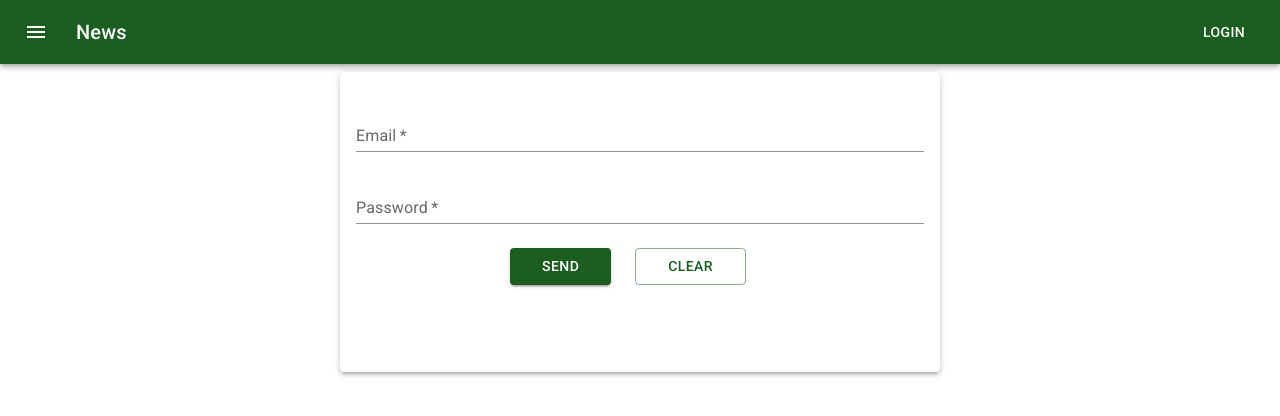
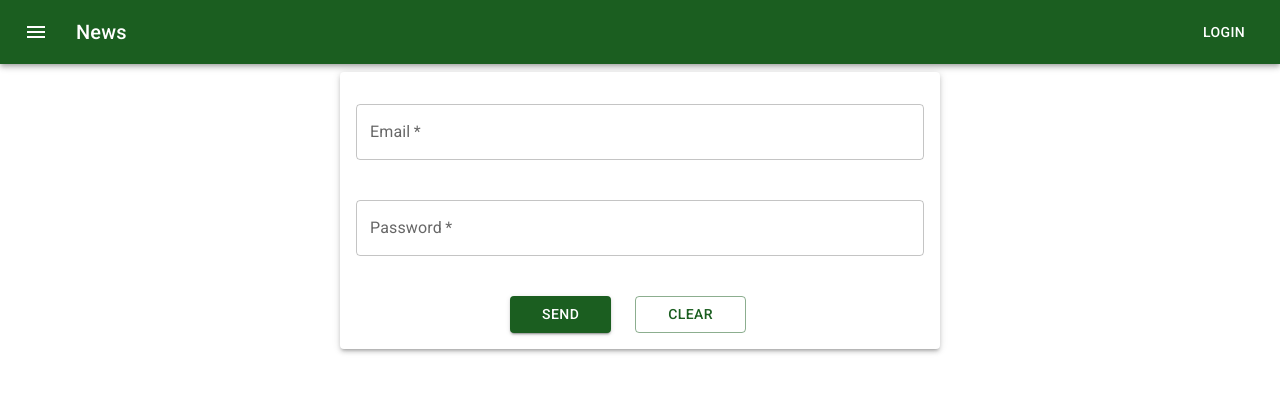
Before and after one commit to winstein27/hermes-front, a Next.js app: page /login in a window 1280 px wide. Shown: the top 416 px of the page. Built offline with nearby package versions, Linux system fonts and the light colour scheme.

Commit message:
:sparkles: feat: form validation
Adding form validation using React Hook Form

```diff
--- a/package.json
+++ b/package.json
@@ -11,6 +11,7 @@
   "dependencies": {
     "@emotion/react": "^11.10.6",
     "@emotion/styled": "^11.10.6",
+    "@hookform/resolvers": "^3.1.0",
     "@mui/icons-material": "^5.11.16",
     "@mui/material": "^5.12.0",
     "@types/node": "18.15.11",
@@ -21,6 +22,8 @@
     "next": "13.3.0",
     "react": "18.2.0",
     "react-dom": "18.2.0",
-    "typescript": "5.0.4"
+    "react-hook-form": "^7.43.9",
+    "typescript": "5.0.4",
+    "zod": "^3.21.4"
   }
 }
--- /dev/null
+++ b/src/components/UI/FormInput.tsx
@@ -0,0 +1,35 @@
+import { FC } from 'react';
+import { useFormContext, Controller } from 'react-hook-form';
+import { TextField, TextFieldProps } from '@mui/material';
+
+type FormInputProps = {
+  name: string;
+} & TextFieldProps;
+
+const FormInput: FC<FormInputProps> = ({ name, ...otherProps }) => {
+  const {
+    control,
+    formState: { errors },
+  } = useFormContext();
+
+  return (
+    <Controller
+      control={control}
+      name={name}
+      render={({ field }) => (
+        <TextField
+          {...field}
+          {...otherProps}
+          variant="outlined"
+          sx={{ mb: '1.5rem' }}
+          error={!!errors[name]}
+          helperText={
+            errors[name] ? (errors[name]?.message as unknown as string) : ''
+          }
+        />
+      )}
+    />
+  );
+};
+
+export default FormInput;
--- a/src/components/login/LoginForm.tsx
+++ b/src/components/login/LoginForm.tsx
@@ -1,12 +1,26 @@
 import React from 'react';
+import { object, string, TypeOf } from 'zod';
+import { useForm, SubmitHandler, FormProvider } from 'react-hook-form';
+import { zodResolver } from '@hookform/resolvers/zod';
 
 import useMediaQuery from '@mui/material/useMediaQuery';
 import Box from '@mui/material/Box';
-import TextField from '@mui/material/TextField';
 import Button from '@mui/material/Button';
 
+import FormInput from '../UI/FormInput';
+
+const loginSchema = object({
+  email: string().min(1, 'Email is required').email('Email is invalid'),
+  password: string()
+    .min(1, 'Password is required')
+    .min(8, 'Password must be at least 8 characters')
+    .max(32, 'Password must be less than 32 characters'),
+});
+
+type ILogin = TypeOf<typeof loginSchema>;
+
 interface Props {
-  submitHandler: (event: React.FormEvent<HTMLFormElement>) => void;
+  onSubmitHandler: (loginInfo: { email: string; password: string }) => void;
 }
 
 const LoginForm = (props: Props) => {
@@ -20,14 +34,30 @@ const LoginForm = (props: Props) => {
     ? { marginRight: 3, paddingLeft: 4, paddingRight: 4 }
     : { display: 'block', marginTop: 2, marginBottom: 2 };
 
+  const defaultValues: ILogin = {
+    email: '',
+    password: '',
+  };
+
+  // ? The object returned from useForm Hook
+  const methods = useForm<ILogin>({
+    resolver: zodResolver(loginSchema),
+    defaultValues,
+  });
+
+  const onSubmitHandler: SubmitHandler<ILogin> = (values: ILogin) => {
+    props.onSubmitHandler(values);
+  };
+
   return (
+    <FormProvider {...methods}>
       <Box
         sx={{
           padding: 2,
         }}
       >
-      <form action="POST" onSubmit={props.submitHandler}>
-        <TextField
+        <form action="POST" onSubmit={methods.handleSubmit(onSubmitHandler)}>
+          <FormInput
             required
             id="email"
             name="email"
@@ -37,11 +67,11 @@ const LoginForm = (props: Props) => {
             margin="normal"
             fullWidth
           />
-        <TextField
+          <FormInput
             required
             id="password"
             type="password"
-          name="email"
+            name="password"
             label="Password"
             variant="standard"
             margin="normal"
@@ -68,6 +98,7 @@ const LoginForm = (props: Props) => {
           </Box>
         </form>
       </Box>
+    </FormProvider>
   );
 };
 
--- a/src/pages/login.tsx
+++ b/src/pages/login.tsx
@@ -6,8 +6,11 @@ import Paper from '@mui/material/Paper';
 import LoginForm from '@/components/login/LoginForm';
 
 const Login = () => {
-  const formSubmitHandler = (event: React.FormEvent<HTMLFormElement>) => {
-    event.preventDefault();
+  const formSubmitHandler = (loginInfo: {
+    email: string;
+    password: string;
+  }) => {
+    console.log(loginInfo);
   };
 
   return (
@@ -19,12 +22,11 @@ const Login = () => {
         '& > :not(style)': {
           m: 1,
           width: 600,
-          height: 300,
         },
       }}
     >
       <Paper elevation={3}>
-        <LoginForm submitHandler={formSubmitHandler} />
+        <LoginForm onSubmitHandler={formSubmitHandler} />
       </Paper>
     </Box>
   );
```
Also changed, not shown: 1 other file (tests, documents, lock files or other folders). Lines whose indentation alone changed are shown as unchanged.
